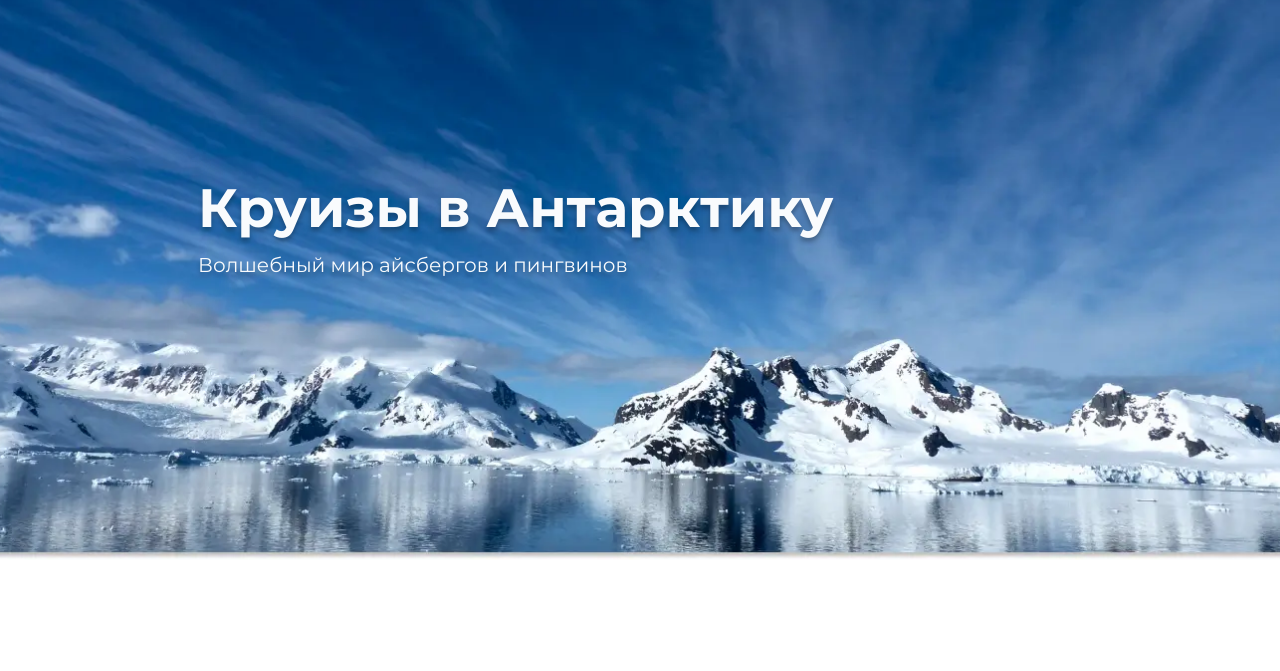
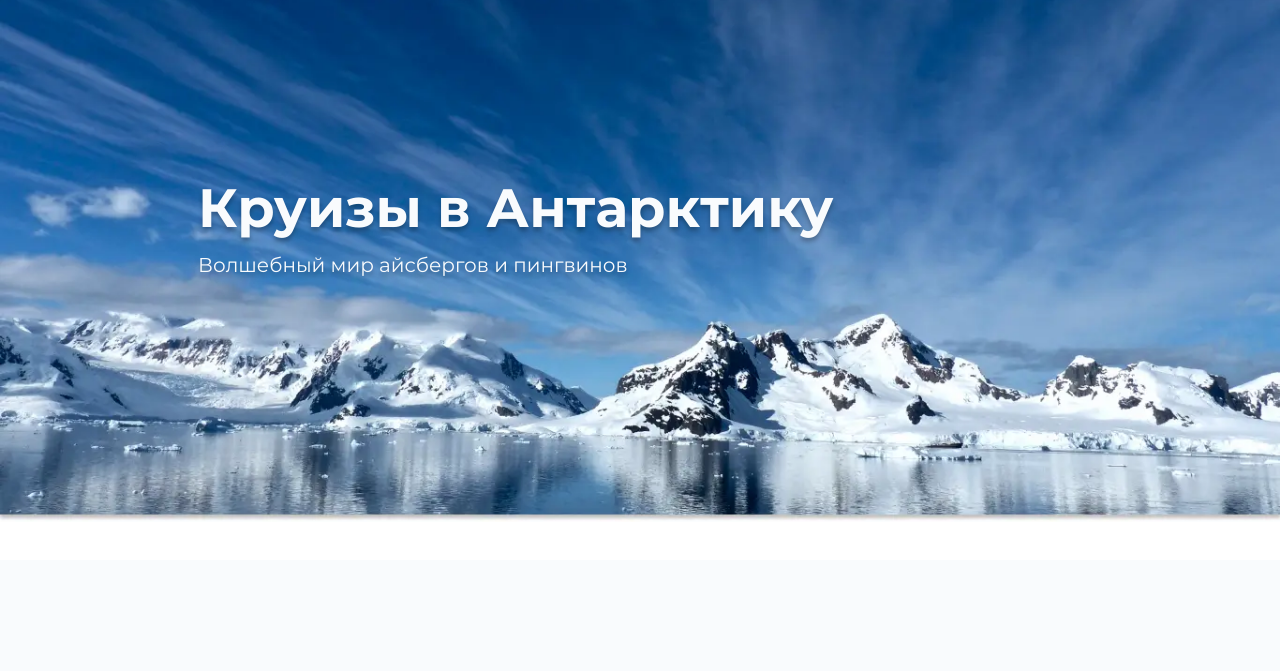
Before and after one commit to Nastya880/Cruises-to-antarctic, a website: page source/index.html in a window 1280 px wide. Shown: the part 95-766 px from the top of the page. Drawn offline with nearby package versions, Linux system fonts and the light colour scheme; files that its build step writes are made by us from their sources; files whose address does not match are found by name.

Commit message:
интро через пикчу в html, переполнение не нормально срабатвает((

```diff
--- a/source/index.html
+++ b/source/index.html
@@ -70,13 +70,18 @@
       <main>
         <h1 class="visually-hidden">Круизы в Антарктику</h1>
         <section class="intro">
+          <picture>
+            <source media="(max-width: 767px)" type="image/jpg" srcset="img/intro-bg-mobile.jpg 1x, img/intro-bg-mobile@2x.jpg 2x">
+            <source media="(max-width: 767px)" type="image/webp" srcset="img/intro-bg-mobile.jpg 1x, img/intro-bg-mobile@2x.jpg 2x">
+            <source media="(max-width: 1023px)" type="image/jpg" srcset="img/intro-bg-tablet.jpg 1x, img/intro-bg-tablet@2x.jpg 2x">
+            <source media="(max-width: 1023px)" type="image/webp" srcset="img/intro-bg-tablet.webp 1x, img/intro-bg-tablet@2x.webp 2x">
+            <source type="image/webp" srcset="img/intro-bg.webp 1x, img/intro-bg@2x.webp 2x">
+            <img src="img/intro-bg@2x.jpg" width="1366" height="650" alt="пейзаж Антарктики">
+          </picture>
           <div class="intro__container container">
             <h2>Круизы в&nbsp;Антарктику</h2>
-            <p>Волшебный мир айсбергов и&nbsp;пингвинов</p>
-            <!-- <picture>
-              <source type="image/webp" srcset="img/intro-bg.webp 1x, img/intro-bg@2x.webp 2x">
-              <img src="img/intro-bg@2x.jpg" width="1366" height="650" alt="пейзаж Антарктики">
-            </picture> -->
+            <p>Волшебный мир айсбергов&nbsp;и&nbsp;пингвинов</p>
+
           </div>
         </section>
 
--- a/source/sass/blocks/description.scss
+++ b/source/sass/blocks/description.scss
@@ -1,3 +1,6 @@
+.description {
+  background-color: $color-alice-blue;
+}
 .description__container {
   padding: 117px 103px 145px 103px;
   display: grid;
@@ -26,6 +29,7 @@
 }
 
 .description img {
+  // margin-top: -2px;
   @include vp-1023 {
     width: 324px;
     height: 174.15px;
--- a/source/sass/blocks/header.scss
+++ b/source/sass/blocks/header.scss
@@ -4,6 +4,7 @@
   justify-content: space-between;
   padding: 35px 103px 10px;
   z-index: 10;
+  // position: relative;
 
   @include vp-1023 {
     padding: 30px 46px;
--- a/source/sass/blocks/intro.scss
+++ b/source/sass/blocks/intro.scss
@@ -1,43 +1,43 @@
 .intro {
-  padding:  225px 0 263px 166px;
-  margin-top: -90px;
-  min-height: 650px;
-  background-color: $color-tangaroa;
-  background: image-set(
-    url("../img/intro-bg.webp") 1x,
-    url("../img/intro-bg@2x.webp") 2x,
-    url("../img/intro-bg.jpg") 1x,
-    url("../img/intro-bg@2x.jpg") 2x,
-  )  no-repeat center;
-  background-size: cover;
-  // box-shadow: 0px 4px 4px 0px rgba($color-default-black, 0.25);
+  // position: relative;
+  height: fit-content;
+}
+
+.intro__container {
+  padding: 135px 198px 263px 198px;
 
   @include vp-1023 {
-    min-height: 638px;
-    padding: 229px 0 265.7px 20px;
-    background: image-set(
-      url("../img/intro-bg-tablet.webp") 1x,
-      url("../img/intro-bg-tablet@2x.webp") 2x,
-      url("../img/intro-bg-tablet.jpg") 1x,
-      url("../img/intro-bg-tablet@2x.jpg") 2x,
-    ) no-repeat cover center;
+    padding: 140px 47px 265px 45px;
   }
 
   @include vp-767 {
-    min-height: 500px;
-    padding: 173px 0 169px;
-    background: image-set(
-      url("../img/intro-bg-mobile.webp") 1x,
-      url("../img/intro-bg-mobile@2x.webp") 2x,
-      url("../img/intro-bg-mobile.jpg") 1x,
-      url("../img/intro-bg-mobile@2x.jpg") 2x,
-    ) no-repeat cover center;
-    background-blend-mode: multiply;
-    // background-color: lightgray;
+    padding: 83px 40px 185px 15px;
+  }
+}
+
+.intro img {
+  background-color: $color-tangaroa;
+  z-index: -1000;
+  position: absolute;
+  top: 0;
+  object-fit: cover;
+  width: 100%;
+  // min-height: fit-content;
+  // height: 1000px;
+  // height: auto;
+  // height: 100%;
+
+  @include vp-1023 {
+    top: -2px;
+  }
+
+  @include vp-767 {
+    top: 0;
   }
 }
 
 .intro h2 {
+  // z-index: 4;
   color: $color-alice-blue;
   text-shadow: 0px 4px 4px rgba($color-default-black, 0.25);
   font-family: $ff-montserrat;
@@ -74,8 +74,8 @@
 
   @include vp-767 {
     margin-top: -19px;
-    display: block;
-    max-width: 216px;
+    // display: block;
+    // max-width: 216px;
     font-size: 16px;
     line-height: 140%; /* 22.4px */
   }
```
Also changed, not shown: build/css/style.css, build/css/style.min.css, build/img/intro-bg-mobile.jpg (added), build/img/intro-bg-mobile@2x.jpg (added), build/img/intro-bg-tablet.jpg (added), build/index.html, source/img/intro-bg-mobile.jpg (added), source/img/intro-bg-mobile@2x.jpg (added), source/img/intro-bg-tablet.jpg (added), 3 other files.
